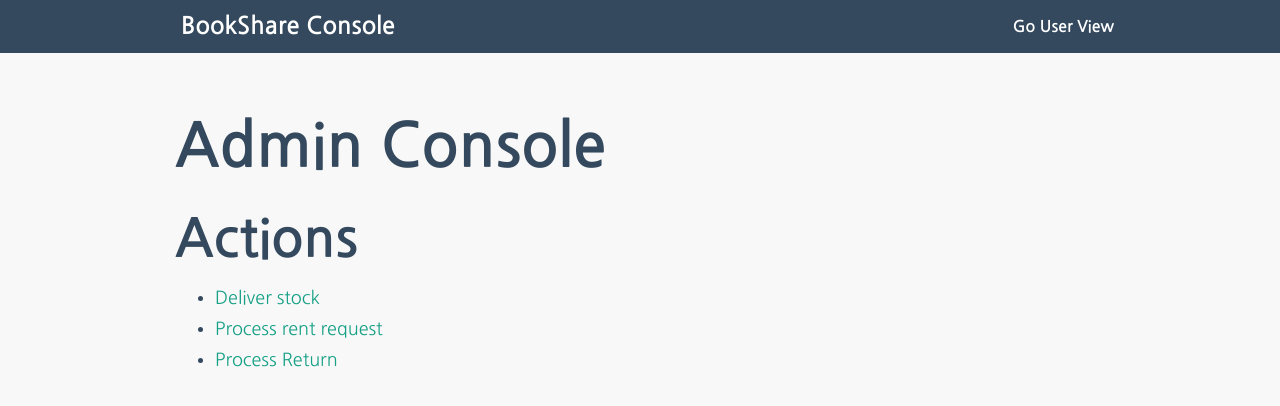
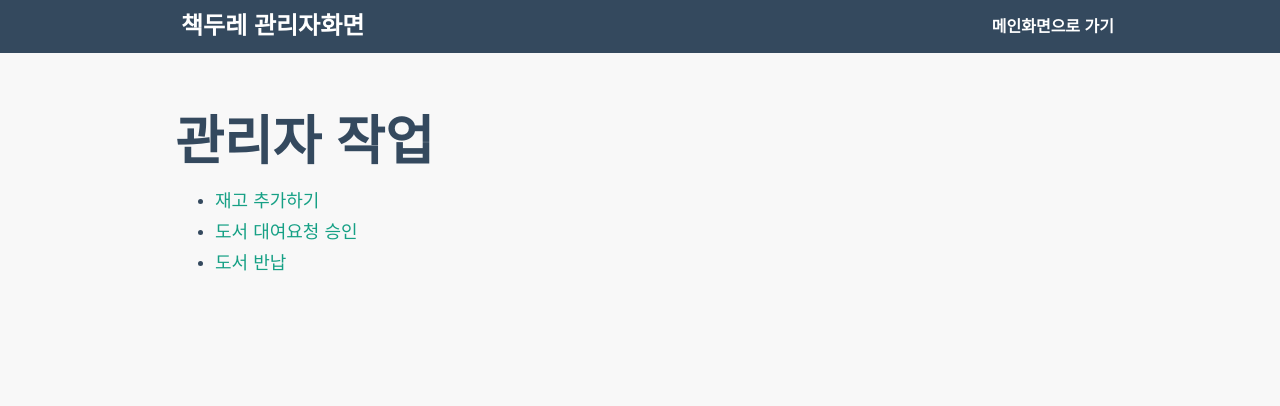
Before and after one commit to SungjinYoo/BookShare, a Django app: template bookshare/templates/console/index.html in a window 1280 px wide. Shown: the top 406 px of the page. Run offline with Django 3.2, Linux system fonts and the light colour scheme; the template is opened without the code that fills it, so the values that code supplies are empty; some libraries are stand-ins or nearby versions.

Commit message:
localize

```diff
--- a/bookshare/templates/console/base.html
+++ b/bookshare/templates/console/base.html
@@ -38,10 +38,10 @@
                     <button type="button" class="navbar-toggle" data-toggle="collapse" data-target="#navbar-collapse-01">
                         <span class="sr-only">Toggle navigation</span>
                     </button>
-                    <a class="navbar-brand" href="{% url 'console:index' %}">BookShare Console</a>
+                    <a class="navbar-brand" href="{% url 'console:index' %}">책두레 관리자화면</a>
                 </div>
                 <ul class="nav navbar-nav navbar-right">
-                    <li><a href="{% url 'index' %}">Go User View</a></li>
+                    <li><a href="{% url 'index' %}">메인화면으로 가기</a></li>
                 </ul>
             </div>
         </nav>
--- a/bookshare/templates/console/deliver_stock.html
+++ b/bookshare/templates/console/deliver_stock.html
@@ -3,7 +3,7 @@
 {% block title %}재고 추가{% endblock %}
 {% block content %}
 
-<h2>Deliver Stock</h2>
+<h2>재고 추가하기</h2>
 
 <table class="table table-striped table-bordered">
   <thead>
@@ -26,7 +26,7 @@
     {% endfor %}
     {% else %}
     <tr>
-      <td colspan=5>No result</td>
+      <td colspan=5>도서가 없습니다.</td>
     </tr>
     {% endif %}
   </tbody>
--- a/bookshare/templates/console/index.html
+++ b/bookshare/templates/console/index.html
@@ -1,11 +1,10 @@
 {% extends "console/base.html" %}
 
 {% block content %}
-<h1>Admin Console</h1>
-<h2>Actions</h2>
+<h2>관리자 작업</h2>
 <ul>
-    <li><a href="{% url 'console:books' %}">Deliver stock</a></li>
-    <li><a href="{% url 'console:rent_request_list' %}">Process rent request</a></li>
-    <li><a href="{% url 'console:search_users' %}">Process Return</a></li>
+    <li><a href="{% url 'console:books' %}">재고 추가하기</a></li>
+    <li><a href="{% url 'console:rent_request_list' %}">도서 대여요청 승인</a></li>
+    <li><a href="{% url 'console:search_users' %}">도서 반납</a></li>
 </ul>
 {% endblock %}
--- a/bookshare/templates/console/rent_request.html
+++ b/bookshare/templates/console/rent_request.html
@@ -5,7 +5,7 @@
 
 <div class="row">
     <div class="col-md-12">
-        <h2>Process Rent Request</h2>
+        <h2>도서 대여요청 승인</h2>
         <table class="table table-striped table-bordered">
             <thead>
                 <tr>
--- a/bookshare/templates/console/rent_request_confirm.html
+++ b/bookshare/templates/console/rent_request_confirm.html
@@ -5,7 +5,7 @@
 
 <div class="row">
     <div class="col-md-12">
-        <h2>대여요청승인</h2>
+        <h2>도서 대여요청 승인</h2>
         <table class="table table-striped table-bordered">
             <thead>
                 <tr>
--- a/bookshare/templates/console/return_confirm.html
+++ b/bookshare/templates/console/return_confirm.html
@@ -3,7 +3,7 @@
 {% block content %}
 <div class="row">
     <div class="col-md-12">
-        <h2>반납 승인</h2>
+        <h2>도서 반납</h2>
         <table class="table table-striped table-bordered">
             <thead>
                 <tr>
```
